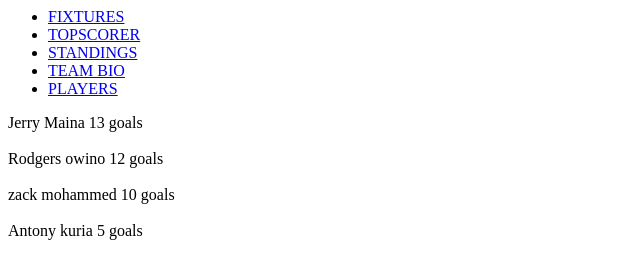
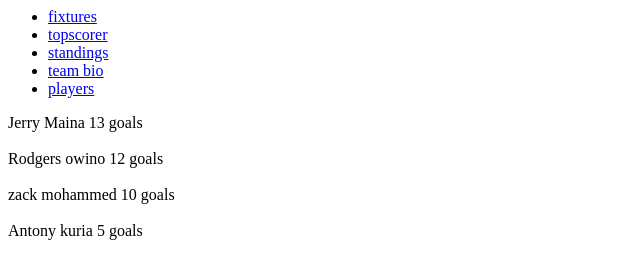
Before and after one commit to brianndichu/profile, a plain HTML site: page topscorers.html in a window 1280 px wide. Shown: the whole page, without its empty margins (0-640 px from the left). Drawn offline with Linux system fonts and the light colour scheme.

Commit message:
Update topscorers.html

```diff
--- a/topscorers.html
+++ b/topscorers.html
@@ -2,11 +2,11 @@
 <html>
   <head>
     <ul id="menu">
-  <li><a href="fixtures.html">FIXTURES</a></li>
-  <li><a href="topscorer.html">TOPSCORER</a></li>
-  <li><a href="standings.html">STANDINGS</a></li>
-  <li><a href="teambio.html">TEAM BIO</a></li>
-  <li><a href="players.html">PLAYERS</a></li>
+  <li><a href="fixtures.html">fixtures</a></li>
+  <li><a href="topscorer.html">topscorer</a></li>
+  <li><a href="standings.html">standings</a></li>
+  <li><a href="teambio.html">team bio</a></li>
+  <li><a href="players.html">players</a></li>
 </ul>
 
 
```
